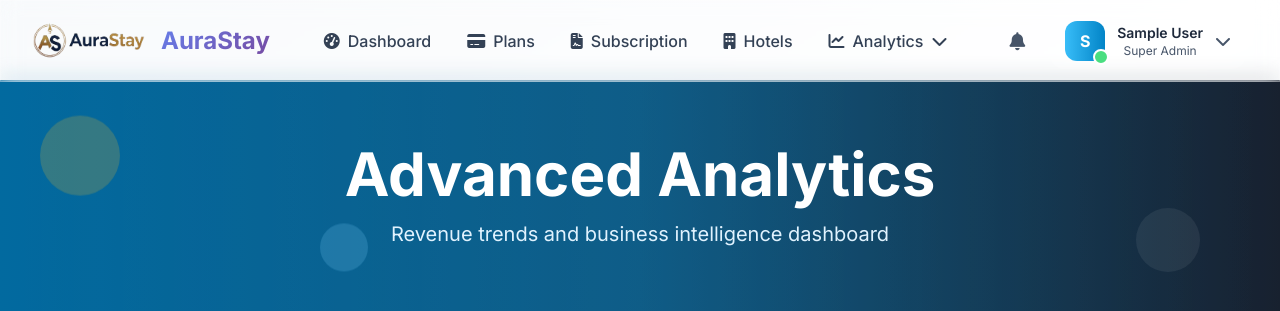
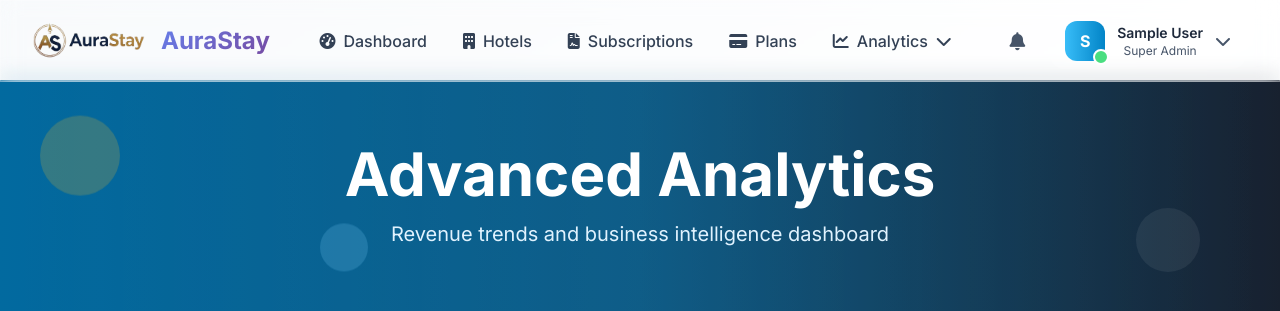
Before and after one commit to Momin9/hotel_management, a Django app: page /analytics/ in a window 1280 px wide. Shown: the top 311 px of the page. Run offline with Django 4.2, Linux system fonts and the light colour scheme; the visitor is signed in with stand-in values (Sample User, id 1); data that the repository does not hold is empty; parts of the project's set-up code (start-up, migrations or seed data) failed here and were passed over; some libraries are stand-ins or nearby versions.

Commit message:
Fix: Reordered super admin header menu navigation
- Changed menu order to: Dashboard, Hotels, Subscriptions, Plans, Analytics
- Improved navigation flow for better user experience
- Renamed 'Subscription' to 'Subscriptions' for clarity

```diff
--- a/templates/base_luxury.html
+++ b/templates/base_luxury.html
@@ -150,17 +150,17 @@
                         <span class="font-medium">Dashboard</span>
                     </a>
                     {% if user.is_superuser %}
+                    <a href="{% url 'accounts:hotel_list' %}" class="flex items-center px-4 py-2 rounded-xl text-luxury-700 hover:bg-white/20 hover:text-royal-600 transition-all duration-200 group">
+                        <i class="fas fa-building mr-2 group-hover:scale-110 transition-transform"></i>
+                        <span class="font-medium">Hotels</span>
+                    </a>
+                    <a href="{% url 'accounts:hotel_subscription_list' %}" class="flex items-center px-4 py-2 rounded-xl text-luxury-700 hover:bg-white/20 hover:text-royal-600 transition-all duration-200 group">
+                        <i class="fas fa-file-contract mr-2 group-hover:scale-110 transition-transform"></i>
+                        <span class="font-medium">Subscriptions</span>
+                    </a>
                     <a href="{% url 'accounts:subscription_plan_list' %}" class="flex items-center px-4 py-2 rounded-xl text-luxury-700 hover:bg-white/20 hover:text-royal-600 transition-all duration-200 group">
                         <i class="fas fa-credit-card mr-2 group-hover:scale-110 transition-transform"></i>
                         <span class="font-medium">Plans</span>
-                    </a>
-                    <a href="{% url 'accounts:hotel_subscription_list' %}" class="flex items-center px-4 py-2 rounded-xl text-luxury-700 hover:bg-white/20 hover:text-royal-600 transition-all duration-200 group">
-                        <i class="fas fa-file-contract mr-2 group-hover:scale-110 transition-transform"></i>
-                        <span class="font-medium">Subscription</span>
-                    </a>
-                    <a href="{% url 'accounts:hotel_list' %}" class="flex items-center px-4 py-2 rounded-xl text-luxury-700 hover:bg-white/20 hover:text-royal-600 transition-all duration-200 group">
-                        <i class="fas fa-building mr-2 group-hover:scale-110 transition-transform"></i>
-                        <span class="font-medium">Hotels</span>
                     </a>
                     <div class="relative" x-data="{ analyticsOpen: false }">
                         <button @click="analyticsOpen = !analyticsOpen" class="flex items-center px-4 py-2 rounded-xl text-luxury-700 hover:bg-white/20 hover:text-royal-600 transition-all duration-200 group">
```
